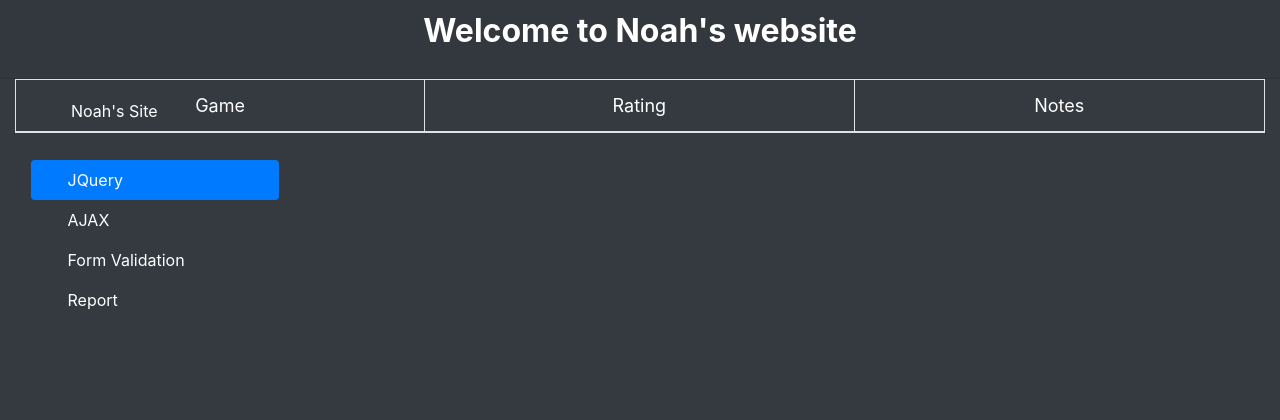
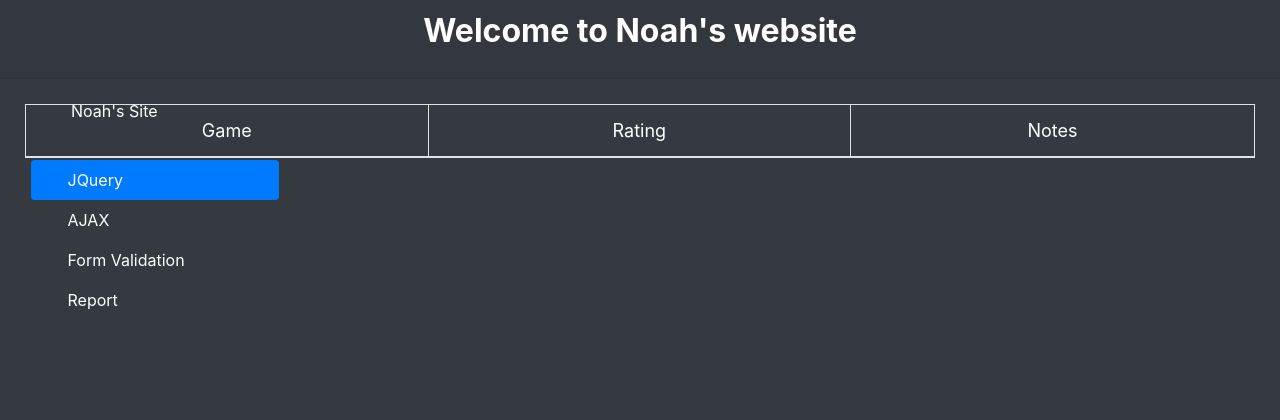
Before and after one commit to Badwolf202/Mywebsite, a PHP site: page / in a window 1280 px wide. Shown: the top 420 px of the page. Run offline with PHP 8.4, Linux system fonts and the light colour scheme; data that the repository does not hold is empty; some libraries are stand-ins or nearby versions.

Commit message:
Really again :(

```diff
--- a/index.php
+++ b/index.php
@@ -64,7 +64,7 @@
 
 
     </div>
-    <div class="container-fluid text-center position-fixed float-end">
+    <div class="container-fluid text-center position-fixed float-end" style="padding: 25px">
         <?php
         $mysqli = new mysqli("localhost", "noahb", "letmein", "testDB");
         $data = mysqli_query($mysqli, "SELECT * FROM `gameRev`;");
```
